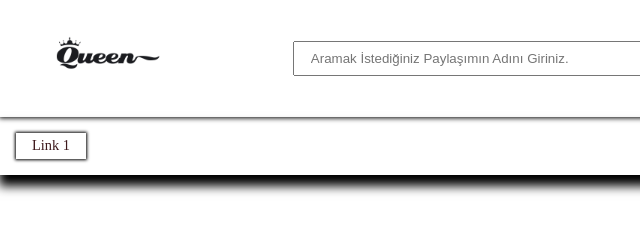
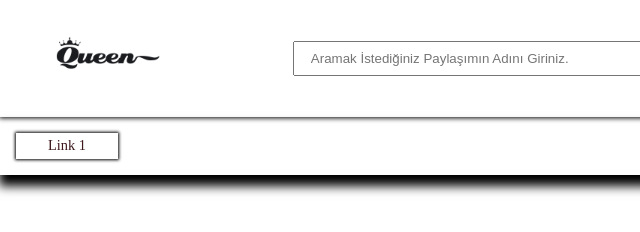
Before and after one commit to dasgrau/blog-website, a website: page public/index.html in a window 1280 px wide. Shown: the full height of the page, 0-640 px from the left. Drawn offline with nearby package versions, Linux system fonts and the light colour scheme; files that its build step writes are made by us from their sources.

Commit message:
button padding
değişti

Co-Authored-By: dasgrau <90910529+dasgrau@users.noreply.github.com>

```diff
--- a/scss/_navbar.scss
+++ b/scss/_navbar.scss
@@ -11,7 +11,7 @@
             font-size: .9rem;
             text-decoration: none;
             box-shadow: 0 0 3px 1px #000;
-            padding: .3rem 1rem;
+            padding: .3rem 2rem;
         }
     }
 }
```
